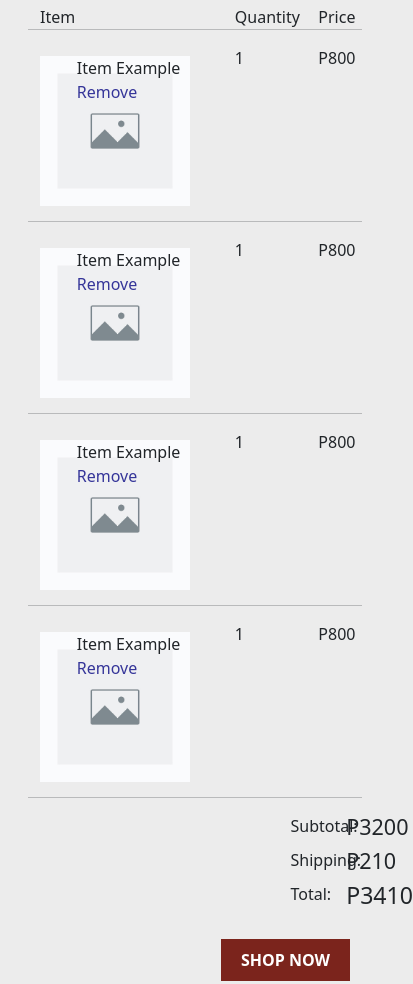
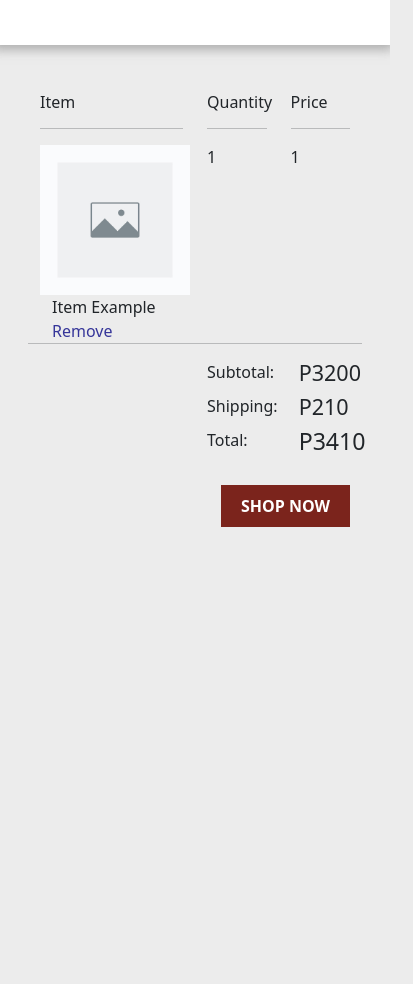
Before and after one commit to BeepBoopBit/IT130L-Project, a website: page html/Checkout.html in a window 390 px wide. Shown: the part 587-1571 px from the top of the page, 413 px wide, since content can reach past the window. After the commit the page ends 1153 px from the top, so only its background shows below. Drawn offline with nearby package versions, Linux system fonts and the light colour scheme.

Commit message:
Make Checkout Responsive

```diff
--- a/html/Checkout.html
+++ b/html/Checkout.html
@@ -74,7 +74,7 @@
             </div>
             <div class="row">
                 <div class="row">
-                    <div class="col">
+                    <div class="col-lg-6 col-sm-12">
                         <div class="row">
                             <div class="col-9">
                                 <p>Your Information</p>
@@ -92,7 +92,7 @@
                             </div>
                         </div>
                     </div>
-                    <div class="col" style="padding-left:70px">
+                    <div class="col-lg-6 col-sm-12 px-lg-5 px-sm-0">
 
                         <div class="row">
                             <div class="col-9">
@@ -113,7 +113,7 @@
                     </div>
                 </div>
                 <div class="row">
-                    <div class="col">
+                    <div class="col-lg-6 col-sm-12">
                         <div class="row">
                             <div class="col-9">
                                 <p>Your Information</p>
@@ -131,7 +131,7 @@
                             </div>
                         </div>
                     </div>
-                    <div class="col" style="padding-left:70px">
+                    <div class="col-lg-6 col-sm-12 px-lg-5 px-sm-0">
 
                         <div class="row">
                             <div class="col-9">
@@ -155,162 +155,89 @@
         </article>
         <article class="container py-5" style="padding:40px;">
             <div class="row">
-                <div class="col-7">
-                    Item
+                <div class="col-lg-7 col-sm-6 col-6">
+                    <div>
+                        <h6>
+                            Item
+                        </h6>
+                    </div>
+                    <hr>
+                    <div class="row">
+                        <div class="col-lg-4 col-m-5 col-sm-12">
+                            <div style="width:150px">
+                                <img src="../img/tempimage1.jpg" alt="" class="img-responsive">
+                            </div>
+                        </div>
+                        <div class="col ">
+                            <div class="row px-4">
+                                Item Example
+                            </div>
+                            <div class="row px-4" style="color:rgb(53, 53, 153)">
+                                Remove
+                            </div>
+                        </div>
+                    </div>
                 </div>
-                <div class="col-3">
-                    Quantity
+                <div class="col-lg-3 col-sm-3 col-3">
+                    <div>
+                        <h6>
+                            Quantity
+                        </h6>
+                    </div>
+                    <hr>
+                    <div class="row">
+                        <p>
+                            <span>
+                                1
+                            </span>
+                        </p>
+                    </div>
                 </div>
-                <div class="col-2">
-                    Price
+                <div class="col-lg-2 col-sm-3 col-3">
+                    <div>
+                        <h6>
+                            Price
+                        </h6>
+                    </div>
+                    <hr>
+                    <div class="row">
+                        <p>
+                            <span>
+                                1
+                            </span>
+                        </p>
+                    </div>
                 </div>
             </div>
             <div class="row">
                 <hr>
             </div>
-            <div>
-                <div class="row" style="padding-bottom: 15px;">
-                    <div class="col-7">
-                        <div class="row" style="padding-top:10px">
-                            <div class="col-3">
-                                <div style="width:150px">
-                                    <img src="../img/tempimage1.jpg" alt="" class="img-responsive">
-                                </div>
 
-                            </div>
-                            <div class="col">
-                                <div class="row">
-                                    Item Example
-                                </div>
-                                <div class="row" style="color:rgb(53, 53, 153)">
-                                    Remove
-                                </div>
-                            </div>
-                        </div>
-                    </div>
-                    <div class="col-3">
-                        1
-                    </div>
-                    <div class="col-2">
-                        P800
-                    </div>
-                </div>
-                <div class="row">
-                    <hr>
-                </div>
-                <div class="row" style="padding-bottom: 15px;">
-                    <div class="col-7">
-                        <div class="row" style="padding-top:10px">
-                            <div class="col-3">
-                                <div style="width:150px">
-                                    <img src="../img/tempimage1.jpg" alt="" class="img-responsive">
-                                </div>
-
-                            </div>
-                            <div class="col">
-                                <div class="row">
-                                    Item Example
-                                </div>
-                                <div class="row" style="color:rgb(53, 53, 153)">
-                                    Remove
-                                </div>
-                            </div>
-                        </div>
-                    </div>
-                    <div class="col-3">
-                        1
-                    </div>
-                    <div class="col-2">
-                        P800
-                    </div>
-                </div>
-                <div class="row">
-                    <hr>
-                </div>
-                <div class="row" style="padding-bottom: 15px;">
-                    <div class="col-7">
-                        <div class="row" style="padding-top:10px">
-                            <div class="col-3">
-                                <div style="width:150px">
-                                    <img src="../img/tempimage1.jpg" alt="" class="img-responsive">
-                                </div>
-
-                            </div>
-                            <div class="col">
-                                <div class="row">
-                                    Item Example
-                                </div>
-                                <div class="row" style="color:rgb(53, 53, 153)">
-                                    Remove
-                                </div>
-                            </div>
-                        </div>
-                    </div>
-                    <div class="col-3">
-                        1
-                    </div>
-                    <div class="col-2">
-                        P800
-                    </div>
-                </div>
-                <div class="row">
-                    <hr>
-                </div>
-                <div class="row" style="padding-bottom: 15px;">
-                    <div class="col-7">
-                        <div class="row" style="padding-top:10px">
-                            <div class="col-3">
-                                <div style="width:150px">
-                                    <img src="../img/tempimage1.jpg" alt="" class="img-responsive">
-                                </div>
-
-                            </div>
-                            <div class="col">
-                                <div class="row">
-                                    Item Example
-                                </div>
-                                <div class="row" style="color:rgb(53, 53, 153)">
-                                    Remove
-                                </div>
-                            </div>
-                        </div>
-                    </div>
-                    <div class="col-3">
-                        1
-                    </div>
-                    <div class="col-2">
-                        P800
-                    </div>
-                </div>
-                <div class="row">
-                    <hr>
-                </div>
-            </div>
             <div>
                 <div class="row">
-                    <div class="col-9"></div>
+                    <div class="col-lg-9 col-sm-7 col-6 col-5"></div>
                     <div class="col-2">
                         Subtotal:
                     </div>
-                    <div class="col-1">
+                    <div class="col-1 px-lg-0 px-5">
                         <span><h4>P3200</h4></span>
                     </div>
                 </div>
                 <div class="row">
-                    <div class="col-9"></div>
+                    <div class="col-lg-9 col-sm-7 col-6 col-5"></div>
                     <div class="col-2">
                         Shipping:
                     </div>
-                    <div class="col-1">
+                    <div class="col-1 px-lg-0 px-5">
                         <span><h4>P210</h4></span>
                     </div>
                 </div>
                 <div class="row">
-                    <div class="col-9"></div>
+                    <div class="col-lg-9 col-sm-7 col-6 col-5"></div>
                     <div class="col-2">
                         Total:
                     </div>
-                    <div class="col-1">
+                    <div class="col-1 px-lg-0 px-5">
                         <span><h3>P3410</h4></span>
                     </div>
                 </div>
```
